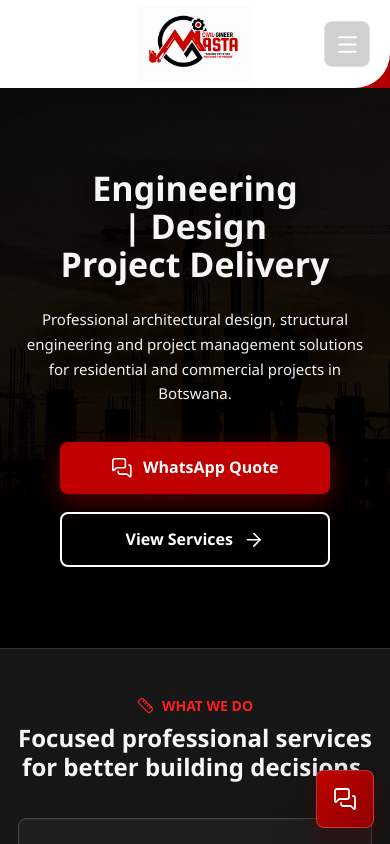
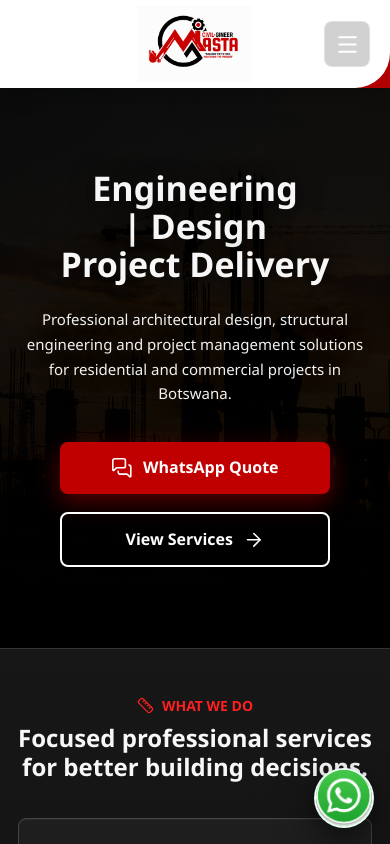
Before and after one commit to makgolokk/civil-gineer-masta, a React (Vite) app: page / in a window 390 px wide. Shown: the top 844 px of the page. Built offline with nearby package versions, Linux system fonts and the light colour scheme.

Commit message:
Use WhatsApp badge for floating CTA

```diff
--- a/src/App.css
+++ b/src/App.css
@@ -549,7 +549,8 @@ section[id],
 }
 
 .floatingWhatsapp {
-  min-height: 58px;
+  width: 68px;
+  height: 68px;
   position: fixed;
   right: clamp(16px, 2.4vw, 34px);
   bottom: clamp(16px, 2.4vw, 34px);
@@ -557,19 +558,16 @@ section[id],
   display: inline-flex;
   align-items: center;
   justify-content: center;
-  gap: 10px;
-  border: 1px solid rgba(255, 255, 255, 0.22);
-  border-radius: 8px;
-  background: linear-gradient(135deg, #c00000, #8f0000);
+  overflow: hidden;
+  border: 2px solid rgba(255, 255, 255, 0.92);
+  border-radius: 50%;
+  background: #24d366;
   box-shadow:
     0 18px 44px rgba(0, 0, 0, 0.42),
-    0 9px 22px rgba(192, 0, 0, 0.26);
-  color: #fff;
-  font-weight: 900;
-  padding: 15px 20px;
+    0 9px 22px rgba(0, 0, 0, 0.24);
+  padding: 0;
   text-decoration: none;
   transition:
-    background-color 180ms ease,
     box-shadow 180ms ease,
     transform 180ms ease;
 }
@@ -577,13 +575,16 @@ section[id],
 .floatingWhatsapp:hover {
   box-shadow:
     0 22px 48px rgba(0, 0, 0, 0.5),
-    0 12px 28px rgba(192, 0, 0, 0.38);
+    0 12px 28px rgba(36, 211, 102, 0.34);
   transform: translateY(-3px);
 }
 
-.floatingWhatsapp .uiIcon {
-  width: 24px;
-  height: 24px;
+.floatingWhatsappIcon {
+  width: 100%;
+  height: 100%;
+  display: block;
+  object-fit: cover;
+  transform: scale(1.34);
 }
 
 .revealSection.isRevealReady {
@@ -890,19 +891,8 @@ footer {
   }
 
   .floatingWhatsapp {
-    width: 58px;
-    min-height: 58px;
-    padding: 0;
-  }
-
-  .floatingWhatsapp span {
-    width: 1px;
-    height: 1px;
-    position: absolute;
-    overflow: hidden;
-    clip: rect(0 0 0 0);
-    clip-path: inset(50%);
-    white-space: nowrap;
+    width: 60px;
+    height: 60px;
   }
 
   footer {
--- a/src/App.jsx
+++ b/src/App.jsx
@@ -335,8 +335,11 @@ function App() {
         target="_blank"
         title="WhatsApp Civil-Gineer Masta"
       >
-        <Icon name="messages" />
-        <span>WhatsApp</span>
+        <img
+          aria-hidden="true"
+          className="floatingWhatsappIcon"
+          src="/images/Whatsapp.png"
+        />
       </a>
 
       <footer className="footer" style={footer}>
```
Also changed, not shown: public/images/Whatsapp.png (added).
